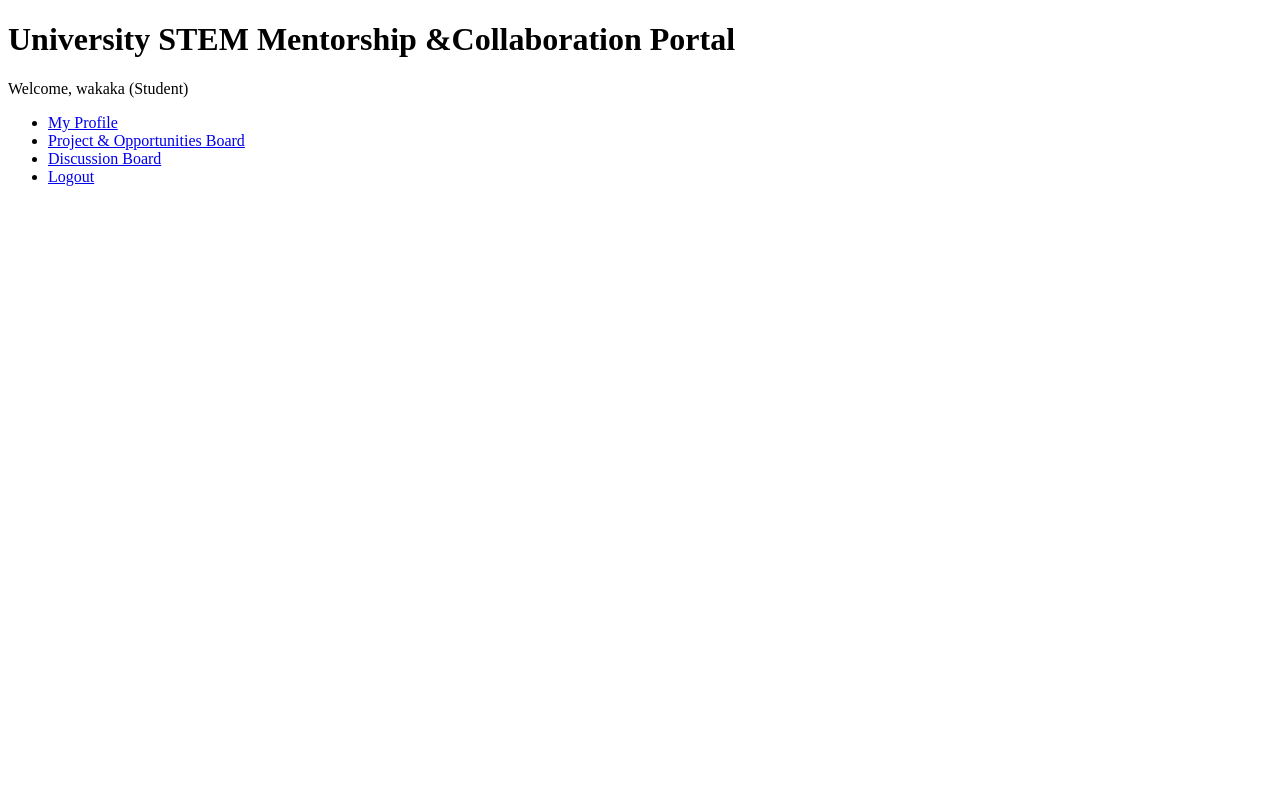
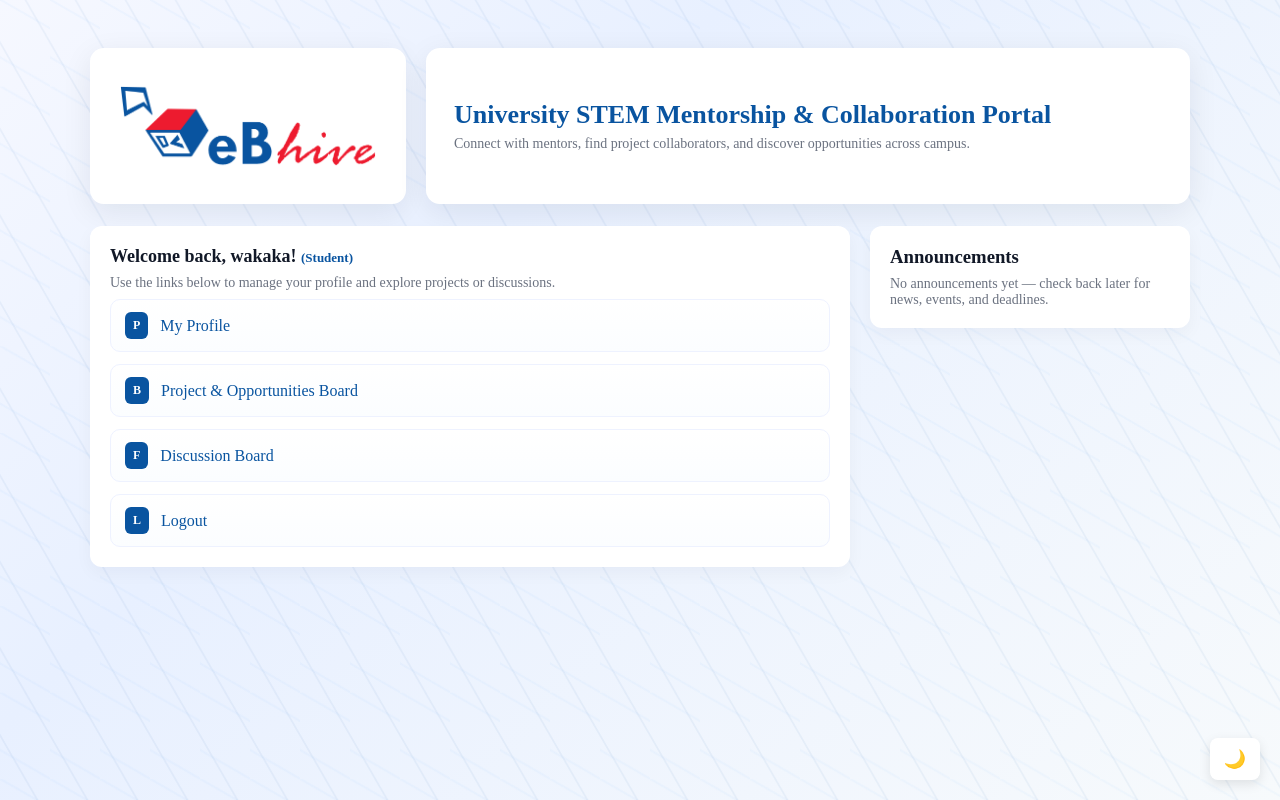
Before and after one commit to 4l3sh4/web-app-building-competition-2025, a Flask app: page / in a window 1280 px wide. Run offline with Flask 3, Linux system fonts and the light colour scheme; a user stored in the database is signed in.

Commit message:
Made the home page pretty!

```diff
--- /dev/null
+++ b/static/css/home.css
@@ -0,0 +1,247 @@
+:root {
+    --card-bg: #ffffff;
+    --muted: #6b7280;
+    --success: #16a34a;
+    --text-primary: #111827;
+    --bg-primary: linear-gradient(135deg, #f6f8ff 0%, #e8f0ff 35%, #f7fafc 100%);
+    --hex-light: rgba(95, 175, 255, 0.05);
+    --hex-dark-light: rgba(9, 84, 160, 0.05);
+}
+
+html.dark-mode {
+    --accent-1: #5fafff;
+    --accent-2: #0954A0;
+    --card-bg: #1f2937;
+    --muted: #9ca3af;
+    --text-primary: #f3f4f6;
+    --bg-primary: linear-gradient(135deg, #0f172a 0%, #1e293b 35%, #111827 100%);
+    --hex-light: rgba(95, 175, 255, 0.03);
+    --hex-dark-light: rgba(9, 84, 160, 0.03);
+}
+
+* {
+    box-sizing:border-box;
+    margin:0;
+    padding:0
+}
+
+body {
+    background: var(--bg-primary);
+    background-attachment: fixed;
+    color: var(--text-primary);
+    min-height:100vh;
+    display:flex;
+    align-items:start;
+    justify-content:center;
+    padding:48px 16px;
+    position: relative;
+    transition: background 0.3s ease, color 0.3s ease;
+}
+
+body::before {
+    content: '';
+    position: fixed;
+    top: 0;
+    left: 0;
+    width: 100%;
+    height: 100%;
+    background-image:
+        linear-gradient(30deg, transparent 24%, var(--hex-light) 25%, var(--hex-light) 26%, transparent 27%, transparent 74%, var(--hex-light) 75%, var(--hex-light) 76%, transparent 77%, transparent),
+        linear-gradient(60deg, transparent 24%, var(--hex-dark-light) 25%, var(--hex-dark-light) 26%, transparent 27%, transparent 74%, var(--hex-dark-light) 75%, var(--hex-dark-light) 76%, transparent 77%, transparent);
+    background-size: 50px 86.6px;
+    background-position: 0 0, 25px 43.3px;
+    pointer-events: none;
+    z-index: 1;
+    transition: background 0.3s ease;
+}
+
+.theme-toggle {
+    position: fixed;
+    bottom: 20px;
+    right: 20px;
+    z-index: 100;
+    background: var(--card-bg);
+    border: none;
+    padding: 10px 14px;
+    border-radius: 8px;
+    cursor: pointer;
+    font-size: 18px;
+    box-shadow: 0 4px 12px rgba(0,0,0,0.1);
+    transition: transform 0.2s, box-shadow 0.2s;
+}
+
+.theme-toggle:hover {
+    transform: scale(1.1);
+    box-shadow: 0 6px 16px rgba(0,0,0,0.15);
+}
+
+.shell {
+    width:100%;
+    max-width:1100px;
+    position: relative;
+    z-index: 2;
+}
+
+.hero-wrapper {
+    display:grid;
+    grid-template-columns:0.5fr 2fr;
+    gap:20px;
+    margin-bottom:22px;
+}
+
+.hero-logo {
+    background: var(--card-bg);
+    border-radius:14px;
+    box-shadow:0 8px 30px rgba(15,23,42,0.08);
+    padding:28px;
+    display:flex;
+    justify-content:center;
+    align-items:center;
+}
+
+.hero-title {
+    background: var(--card-bg);
+    border-radius:14px;
+    box-shadow:0 8px 30px rgba(15,23,42,0.08);
+    padding:28px;
+    display:flex;
+    flex-direction:column;
+    justify-content:center;
+}
+
+@media (max-width:900px) {
+    .hero-wrapper{
+        grid-template-columns:1fr;
+    }
+}
+
+.brand {
+    width:260px;
+    height:100px;
+    border-radius:0px;
+    overflow:hidden;
+    flex:0 0 260px;
+    display:flex;
+    align-items:center;
+    justify-content:center;
+}
+
+.brand img {
+    width:100%;
+    height:auto;
+}
+
+.hero-content h1 {
+    font-size:26px;
+    margin-bottom:6px;
+    color:var(--accent-1);
+}
+
+.hero-content p {
+    color:var(--muted);
+    font-size:14px;
+}
+
+.card-grid {
+    display:grid;
+    grid-template-columns:1fr 320px;
+    gap:20px;
+    align-items:start;
+}
+
+.panel {
+    background:var(--card-bg);
+    border-radius:12px;
+    padding:20px;
+    box-shadow:0 6px 18px rgba(17,24,39,0.04);
+}
+
+.quick-links {
+    display:flex;
+    flex-direction:column;
+    gap:12px;
+    margin-top:8px;
+}
+
+.link-btn {
+    display: flex;
+    align-items: center;
+    gap: 12px;
+    padding: 12px 14px;
+    border-radius: 10px;
+    border: 1px solid #eef2ff;
+    background: linear-gradient(180deg,#fff,#fbfdff);
+    text-decoration: none;
+    color: var(--accent-1);
+    transition: transform .15s ease, box-shadow .15s ease;
+    color: var(--accent-1);
+}
+
+html.dark-mode .link-btn {
+    border: 1px solid #374151;
+    background: linear-gradient(180deg,#2d3748,#1f2937);
+}
+
+.link-btn:hover {
+    transform:translateY(-3px);
+    box-shadow:0 8px 22px rgba(15,23,42,0.06)
+}
+
+html.dark-mode .link-btn:hover {
+    box-shadow:0 8px 22px rgba(0,0,0,0.3)
+}
+
+.link-btn .kbd {
+    font-weight:700;
+    color:#fff;
+    background:var(--accent-1);
+    padding:6px 8px;
+    border-radius:6px;
+    font-size:12px
+}
+
+.welcome {
+    display: flex;
+    flex-direction: column;
+    gap: 8px
+}
+
+.welcome h2 {
+    font-size: 18px
+}
+.muted {
+    color:var(--muted);
+    font-size:14px
+}
+
+.auth-cta {
+    display:flex;
+    flex-direction:column;
+    gap:8px
+}
+
+.btn-primary {
+    background:linear-gradient(90deg,var(--accent-1), var(--accent-2));
+    color:#fff;
+    padding:10px 12px;
+    border-radius:8px;
+    text-decoration:none;
+    text-align:center;
+    font-weight:600
+}
+
+.btn-ghost {
+    background:transparent;
+    border:1px solid #e6eefc;
+    padding:10px 12px;
+    border-radius:8px;
+    text-decoration:none;
+    color:var(--accent-1);
+    text-align:center
+}
+
+@media (max-width:900px) {
+    .card-grid {
+        grid-template-columns:1fr
+    }
+}
--- a/static/css/styles.css
+++ b/static/css/styles.css
@@ -1,3 +1,9 @@
+/* colors */
+:root {
+    --accent-1: #0954A0;
+    --accent-2: #5fafff;
+}
+
 /* applied to all elements */
 * {
     margin: 0;
@@ -10,7 +16,7 @@
 .submit-btn {
     width: 100%;
     padding: 12px;
-    background: linear-gradient(135deg, #5fafff 0%, #0954A0 100%);
+    background: linear-gradient(135deg, var(--accent-2) 0%, var(--accent-1) 100%);
     color: white;
     border: none;
     border-radius: 5px;
--- a/templates/home.html
+++ b/templates/home.html
@@ -3,23 +3,77 @@
 <head>
     <meta charset="UTF-8">
     <meta name="viewport" content="width=device-width, initial-scale=1.0">
+    <link rel="stylesheet" type="text/css" href="{{ url_for('static', filename='css/styles.css') }}">
+    <link rel="stylesheet" type="text/css" href="{{ url_for('static', filename='css/home.css') }}">
     <title>Home</title>
 </head>
 <body>
-    <h1>University STEM Mentorship &Collaboration Portal</h1>
+    <button class="theme-toggle" id="themeToggle" title="Toggle dark mode">🌙</button>
+    <div class="shell">
+        <div class="hero-wrapper">
+            <div class="hero-logo">
+                <div class="brand">
+                    <img src="{{ url_for('static', filename='assets/logo/ebhive_logo.png') }}" alt="logo">
+                </div>
+            </div>
 
-    {% if current_user.is_authenticated %}
-        <p>Welcome, {{ current_user.username }} ({{ current_user.role|capitalize }})</p>
-        <ul>
-            <li><a href="{{ url_for('profile') }}">My Profile</a></li>
-            <li><a href="{{ url_for('project_list') }}">Project & Opportunities Board</a></li>
-            <li><a href="{{ url_for('forum') }}">Discussion Board</a></li>
-            <li><a href="{{ url_for('logout') }}">Logout</a></li>
-        </ul>
-    {% else %}
-        <p>Please login or register to start collaborating.</p>
-        <a href="{{ url_for('login') }}">Login</a><br>
-        <a href="{{ url_for('register') }}">Register</a><br>
-    {% endif %}
+            <div class="hero-title">
+                <div class="hero-content">
+                    <h1>University STEM Mentorship & Collaboration Portal</h1>
+                    <p>Connect with mentors, find project collaborators, and discover opportunities across campus.</p>
+                </div>
+            </div>
+        </div>
+
+        <div class="card-grid">
+            <div class="panel">
+                {% if current_user.is_authenticated %}
+                    <div class="welcome">
+                        <h2>Welcome back, {{ current_user.username }}! <span style="color:var(--accent-1);font-size:13px">({{ current_user.role|capitalize }})</span></h2>
+                        <p class="muted">Use the links below to manage your profile and explore projects or discussions.</p>
+                    </div>
+
+                    <div class="quick-links">
+                        <a class="link-btn" href="{{ url_for('profile') }}"><span class="kbd">P</span> My Profile</a>
+                        <a class="link-btn" href="{{ url_for('project_list') }}"><span class="kbd">B</span> Project & Opportunities Board</a>
+                        <a class="link-btn" href="{{ url_for('forum') }}"><span class="kbd">F</span> Discussion Board</a>
+                        <a class="link-btn" href="{{ url_for('logout') }}"><span class="kbd">L</span> Logout</a>
+                    </div>
+                {% else %}
+                    <h2 style="margin-bottom:8px">Get started</h2>
+                    <p class="muted">Register an account or sign in to join projects, post in the forum, and collaborate with peers.</p>
+                    <div style="height:14px"></div>
+                    <div class="auth-cta">
+                        <a class="btn-primary" href="{{ url_for('register') }}">Create Account</a>
+                        <a class="btn-ghost" href="{{ url_for('login') }}">Sign In</a>
+                    </div>
+                {% endif %}
+            </div>
+
+            <aside class="panel">
+                <h3 style="margin-bottom:8px">Announcements</h3>
+                <p class="muted">No announcements yet — check back later for news, events, and deadlines.</p>
+            </aside>
+        </div>
+    </div>
+    <script>
+        const themeToggle = document.getElementById('themeToggle');
+        const html = document.documentElement;
+
+        // Load saved theme preference
+        const savedTheme = localStorage.getItem('theme') || 'light';
+        if (savedTheme === 'dark') {
+            html.classList.add('dark-mode');
+            themeToggle.textContent = '☀️';
+        }
+
+        // Toggle theme on button click
+        themeToggle.addEventListener('click', () => {
+            html.classList.toggle('dark-mode');
+            const isDark = html.classList.contains('dark-mode');
+            themeToggle.textContent = isDark ? '☀️' : '🌙';
+            localStorage.setItem('theme', isDark ? 'dark' : 'light');
+        });
+    </script>
 </body>
 </html>
```
Also changed, not shown: static/css/signup-login.css (+4 -4 lines).
